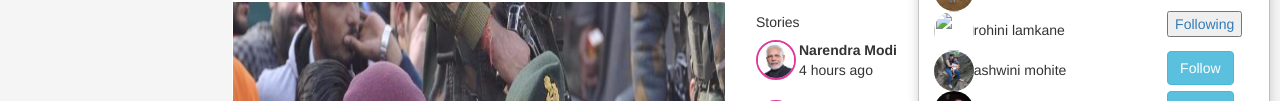
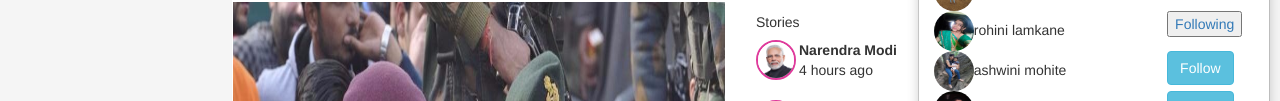
Before and after one commit to dipali2103/MyProjects, a website: page InstagramClone/index.html in a window 1280 px wide. Both pictures are taken after a click on the link 946 px from the left and 39 px from the top of the page. Shown: the part 180-281 px from the top of the page. Drawn offline with Linux system fonts and the light colour scheme; files whose address does not match are found by name.

Commit message:
Update index.html

```diff
--- a/InstagramClone/index.html
+++ b/InstagramClone/index.html
@@ -47,7 +47,7 @@
 				<div class="col-sm-4"><a href="follow.html"><button >Following</button> </a></div>
 				</div>
 				<div class="row">
-				<div class="col-sm-8"><img src="images/ruhi.jpg" height="40px" width="40px" class="img-circle">rohini lamkane</div>
+				<div class="col-sm-8"><img src="src/images/ruhi.jpg" height="40px" width="40px" class="img-circle">rohini lamkane</div>
 				<div class="col-sm-4"><a href="follow.html"><button >Following</button> </a></div>
 				</div>
 			    <div class="row">
```
